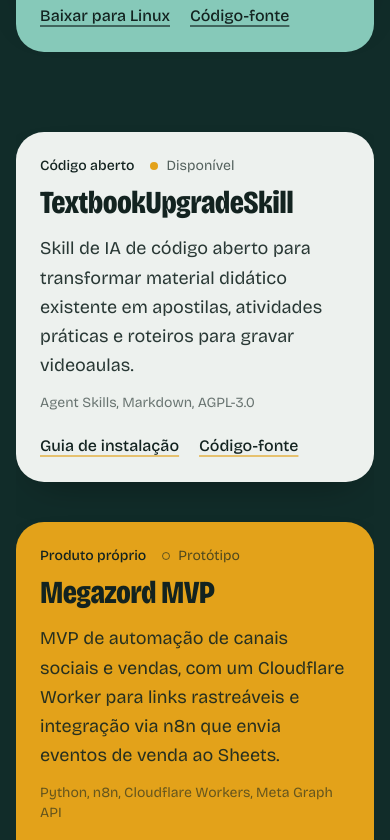
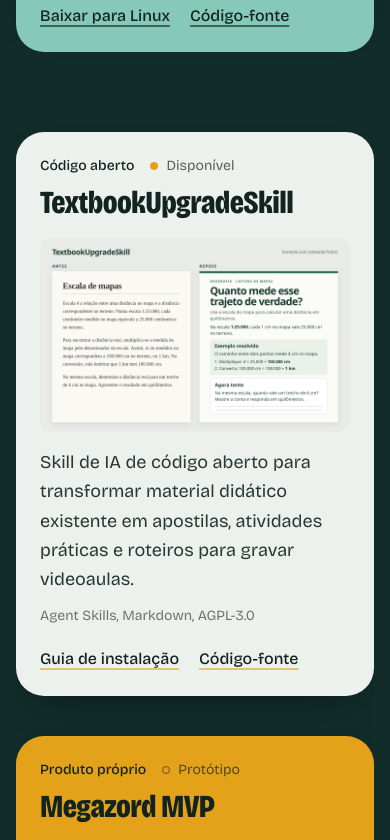
Before and after one commit to j-c-fstk-dev/MyDevPortfolio, a Next.js app: page /pt in a window 390 px wide. Shown: the part 7000-7840 px from the top of the page. Built offline with nearby package versions, Linux system fonts and the light colour scheme; no server answers.

Commit message:
Complete mobile and hover previews for side-entry projects

```diff
--- a/src/components/site/Work.tsx
+++ b/src/components/site/Work.tsx
@@ -17,7 +17,6 @@ import { Section, TextLink } from "./ui";
 function FlyCard({ project, index, lang, d }: { project: Project; index: number; lang: Locale; d: Dictionary["work"] }) {
   const { statusLabels } = getContent(lang);
   const shot = projectScreenshot(project.slug);
-  const showInlineOnTouch = project.slug !== "textbook-upgrade-skill";
   const from = index % 2 === 0 ? -1 : 1;
   // 0 → 1 as the card travels in during the first third of its pass through the screen.
   const k = "clamp(0, var(--p, 1) * 3.2, 1)";
@@ -49,7 +48,7 @@ function FlyCard({ project, index, lang, d }: { project: Project; index: number;
         <h3 className="mt-3 text-[clamp(2rem,4.5vw,3.5rem)] font-extrabold leading-[0.95] tracking-[-0.02em] [font-stretch:76%]">
           {project.title}
         </h3>
-        {shot && showInlineOnTouch && (
+        {shot && (
           <Image
             src={shot}
             alt={project.previewAlt ?? d.screenshotAlt(project.title)}
--- a/src/data/portfolio.ts
+++ b/src/data/portfolio.ts
@@ -248,6 +248,10 @@ const raw = {
         "Automation MVP for social and sales workflows, including a Cloudflare Worker for trackable links and an n8n integration that sends sales events to Sheets.",
         "MVP de automação de canais sociais e vendas, com um Cloudflare Worker para links rastreáveis e integração via n8n que envia eventos de venda ao Sheets."
       ),
+      previewAlt: t(
+        "Diagram of the live link redirect on Cloudflare Workers and the Nuvemshop sales workflow through n8n to Google Sheets.",
+        "Diagrama do redirecionador de links no Cloudflare Workers e do fluxo de vendas da Nuvemshop via n8n para o Google Sheets."
+      ),
       tech: ["Python", "n8n", "Cloudflare Workers", "Meta Graph API"],
       category: "automation",
       status: "prototype",
@@ -336,6 +340,10 @@ const raw = {
       description: t(
         "Turns Linux into a Matrix-style hacker workstation: an ultra-light i3wm setup for old hardware (Core 2 Duo and up) with Matrix rain, a system dashboard, multi-panel terminals and a green neon theme. Works on Kali, Debian, Ubuntu, Arch and Fedora.",
         "Transforma o Linux numa estação de trabalho hacker no estilo Matrix: um setup ultraleve de i3wm para hardware antigo (Core 2 Duo em diante), com chuva Matrix, painel do sistema, terminais em vários painéis e tema verde neon. Funciona no Kali, Debian, Ubuntu, Arch e Fedora."
+      ),
+      previewAlt: t(
+        "Illustration of the Matrix Hacker Desktop tiling layout with a status bar and three terminal panels.",
+        "Ilustração do layout do Matrix Hacker Desktop com barra de status e três painéis de terminal."
       ),
       tech: ["Shell", "i3wm", "Linux"],
       category: "desktop",
--- a/src/data/screenshots.json
+++ b/src/data/screenshots.json
@@ -8,6 +8,8 @@
   "finecoding",
   "jardim-do-fazer",
   "maestro",
+  "matrix-hacker-desktop",
+  "megazord",
   "mural-dos-sonhos",
   "operator",
   "partomagnus",
```
Also changed, not shown: public/projects/matrix-hacker-desktop.jpg (added), public/projects/megazord.jpg (added).
